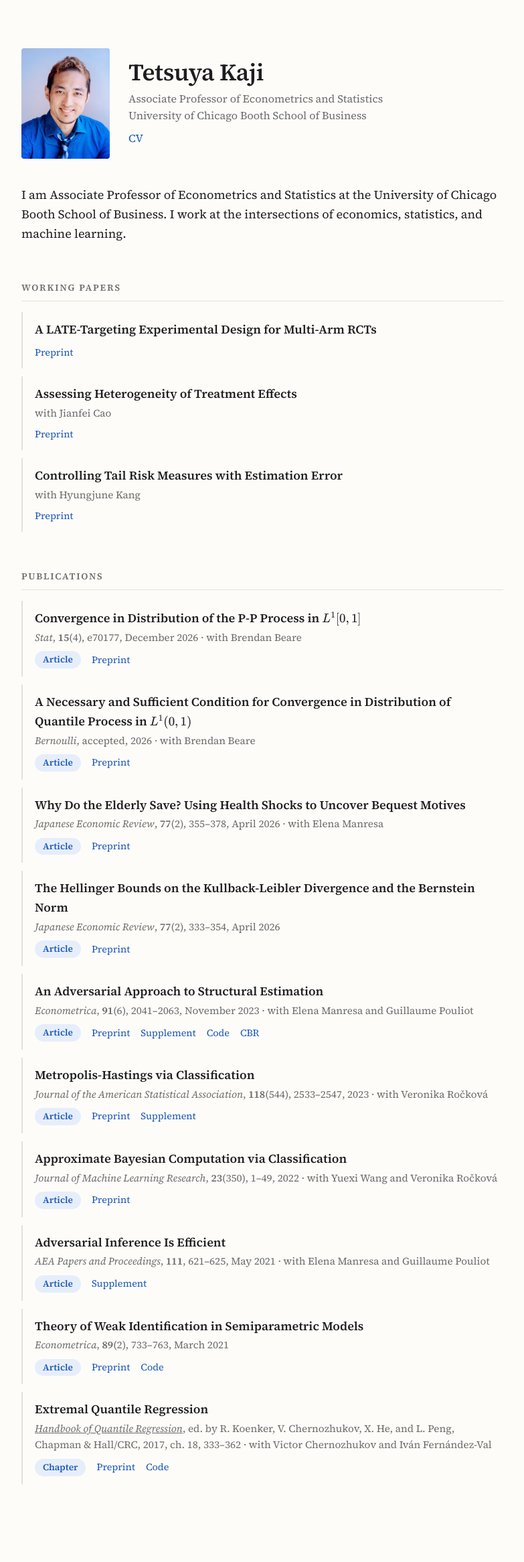
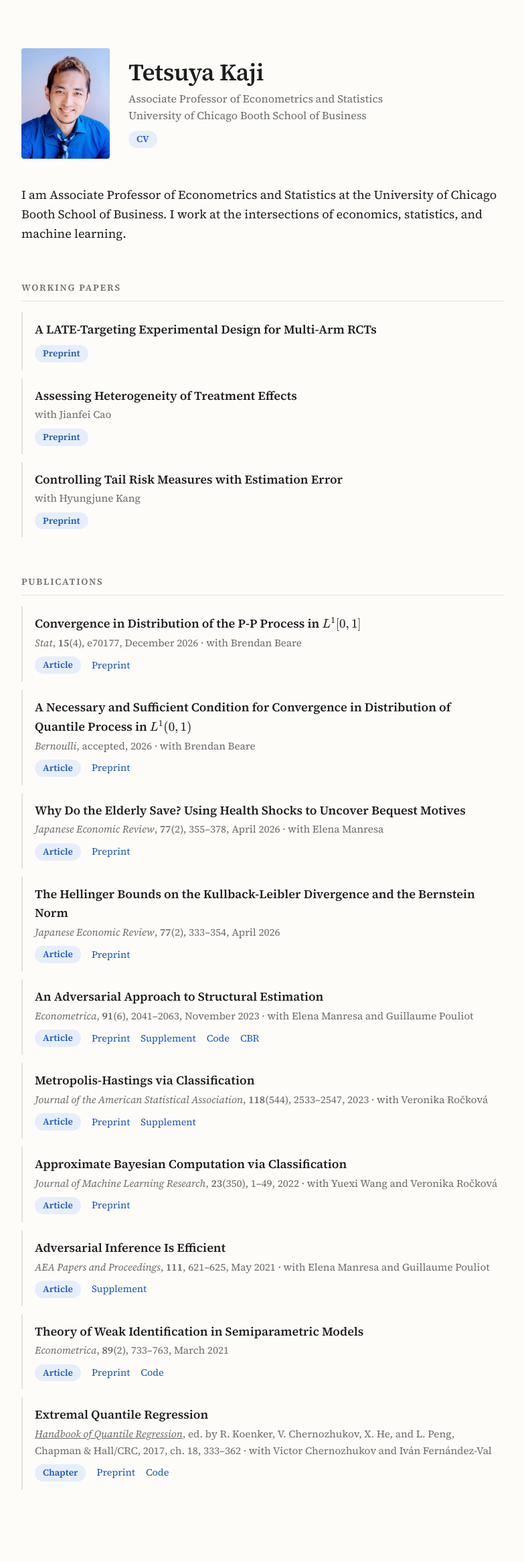
Before and after one commit to kajitetsuya/kajitetsuya.github.io, a Jekyll site: the page built from index.md, in a window 1280 px wide. Shown: the whole page at 67% size, without its empty margins (248-1031 px from the left). Built offline with Jekyll 4.4.1, drawn with Linux system fonts in a browser that asks for light colours.

Commit message:
Show the CV and working-paper Preprint links as pills
Co-Authored-By: Claude Opus 5.5 <noreply@anthropic.com>
Claude-Session: https://claude.ai/code/session_01Synoj1X2d6y3dgRe1rCJwK

```diff
--- a/_layouts/default.html
+++ b/_layouts/default.html
@@ -19,7 +19,7 @@
   <div>
     <h1>{{ site.title }}</h1>
     <p>{{ site.role }}<br>{{ site.affiliation }}</p>
-    <a class="cv" href="{{ site.cv | relative_url }}">CV</a>
+    <a class="pill" href="{{ site.cv | relative_url }}">CV</a>
   </div>
 </header>
 {{ content }}
--- a/assets/css/style.css
+++ b/assets/css/style.css
@@ -58,7 +58,7 @@ a:hover { text-decoration: underline; }
   margin: 0 0 6px;
 }
 .intro p { margin: 0 0 6px; color: var(--muted); font-size: 1rem; }
-.intro .cv { font-size: 1rem; }
+.intro .pill { display: inline-block; }
 
 /* Section headings */
 h2 {
--- a/index.md
+++ b/index.md
@@ -7,19 +7,19 @@ I am Associate Professor of Econometrics and Statistics at the University of Chi
 
 - A LATE-Targeting Experimental Design for Multi-Arm RCTs
 
-  [Preprint](https://doi.org/10.48550/arXiv.2610.25667)
+  [Preprint](https://doi.org/10.48550/arXiv.2610.25667){: .pill}
 
 - Assessing Heterogeneity of Treatment Effects
 
   with Jianfei Cao
 
-  [Preprint](https://doi.org/10.48550/arXiv.2306.15048)
+  [Preprint](https://doi.org/10.48550/arXiv.2306.15048){: .pill}
 
 - Controlling Tail Risk Measures with Estimation Error
 
   with Hyungjune Kang
 
-  [Preprint](risk.pdf)
+  [Preprint](risk.pdf){: .pill}
 
 ## Publications
 
```
